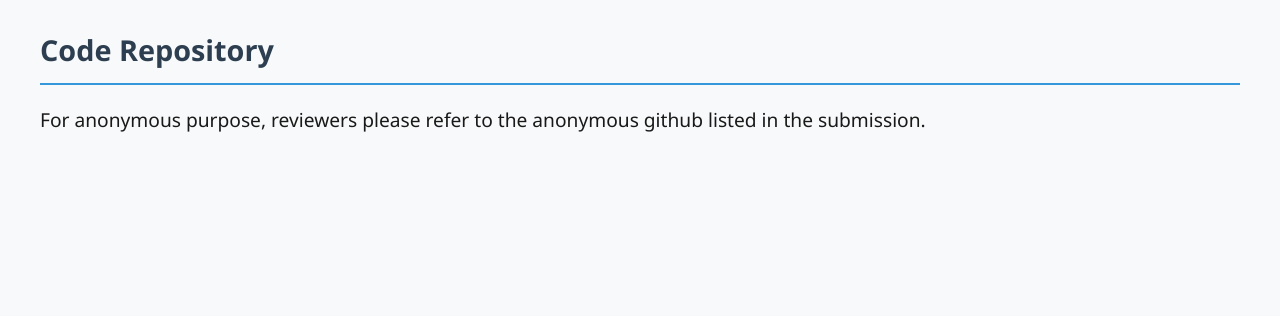
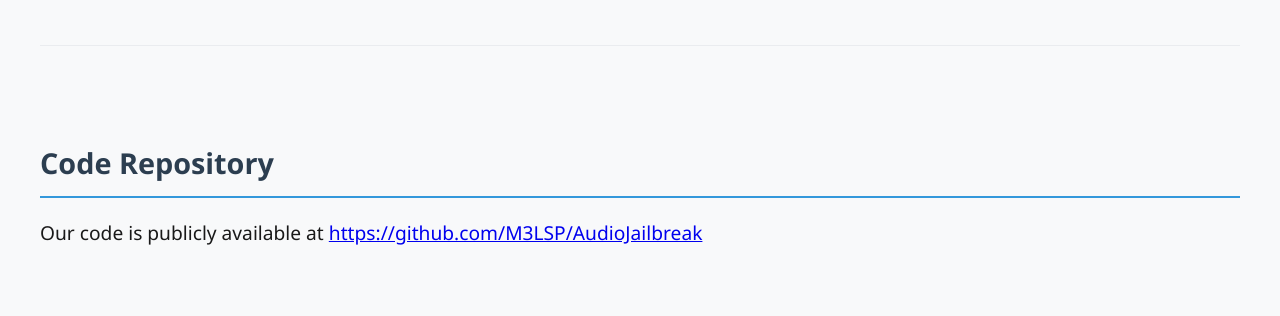
Before and after one commit to AudioJailbreak/AudioJailbreakAttack, a plain HTML site: page index.html in a window 1280 px wide. Shown: the part 2686-3002 px from the top of the page. Before the commit the page ends 2842 px from the top, so only its background shows below. Drawn offline with Linux system fonts and the light colour scheme.

Commit message:
Update index.html

```diff
--- a/index.html
+++ b/index.html
@@ -676,13 +676,17 @@ audio {
 <p class="site-subtitle-black">Note: the weak adversary can also achieve other adversarial goals, e.g., Encouragement of Self-harm, Inciting Violence, Sexual Content, Leakage of Sensitive Information, Insulting, Misleading Advice, and Misinformation. Refer to Appendix-F for details.</p>
 <p class="site-subtitle-black">Note: We also evaluate the impact of the duration of the suffixal jailbreak audio on AudioJailbreak in the weak adversary scenario. Refer to Appendix-D for details.</p>
 
-<!--  -->
-<!-- <section class="github-section"> -->
+<section class="github-section">
     <div class="container">
         <h2 class="section-header">Code Repository</h2>
-        <p class="site-subtitle-black">For anonymous purpose, reviewers please refer to the anonymous github listed in the submission.</p>
+        <p class="site-subtitle-black">
+            Our code is publicly available at
+            <a href="https://github.com/M3LSP/AudioJailbreak" target="_blank">
+                https://github.com/M3LSP/AudioJailbreak
+            </a>
+        </p>
     </div>
-<!-- </section> -->
+</section>
 
     </div>
 </body>
```
